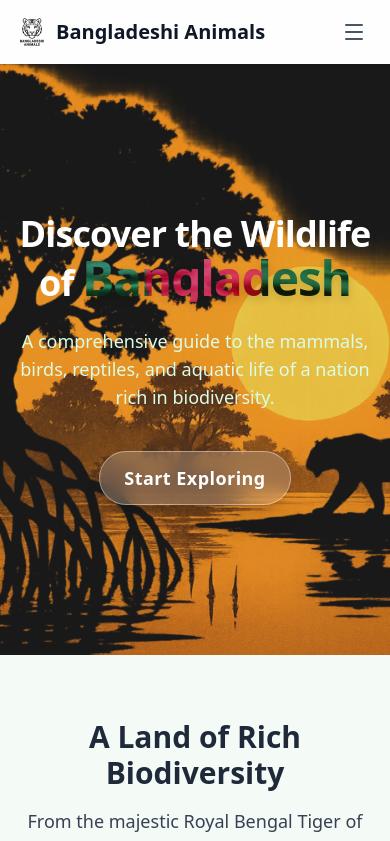
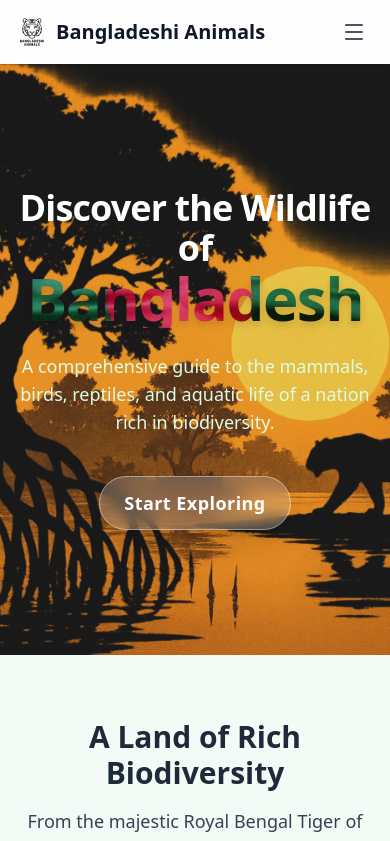
Before and after one commit to CodeAbbas/bangladeshi-animals, a React (Vite) app: page / in a window 390 px wide. Shown: the top 841 px of the page. Built offline with nearby package versions, Linux system fonts and the light colour scheme.

Commit message:
update HomePage.jsx

```diff
--- a/src/pages/HomePage.jsx
+++ b/src/pages/HomePage.jsx
@@ -27,7 +27,7 @@ const HomePage = ({ navigateTo }) => (
           animate={{ opacity: 1, y: 0 }}
           transition={{ duration: 0.5, delay: 0.2 }}
         >
-          Discover the Wildlife of <span className="relative inline-block text-transparent text-5xl md:text-7xl font-extrabold tracking-tight bg-clip-text bg-[url('/src/assets/flag-wave.gif')] bg-cover bg-center animate-pulse drop-shadow-lg">
+          Discover the Wildlife of <span className="relative inline-block text-transparent text-6xl md:text-7xl font-extrabold tracking-tight bg-clip-text bg-[url('/src/assets/flag-wave.gif')] bg-cover bg-center animate-pulse drop-shadow-lg">
   Bangladesh
 </span>
         </motion.h1>
```
